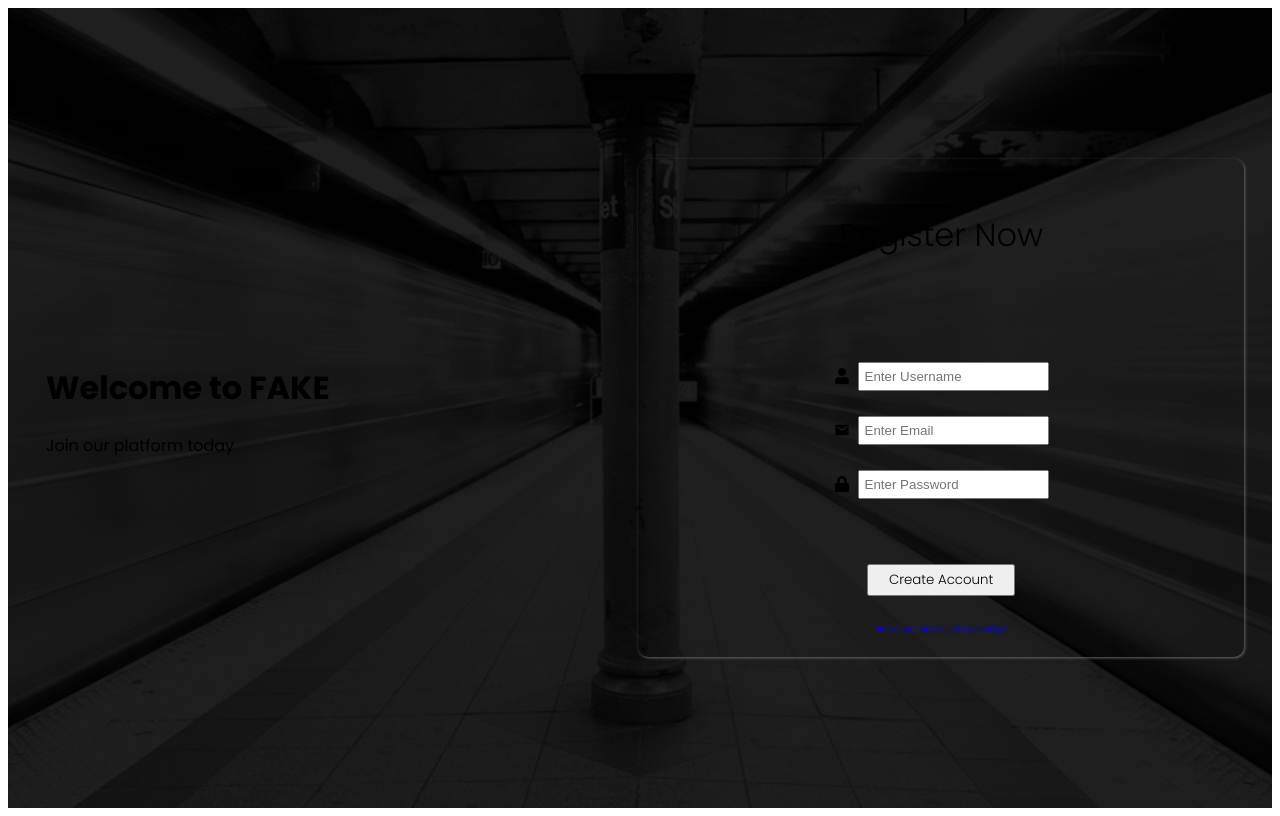
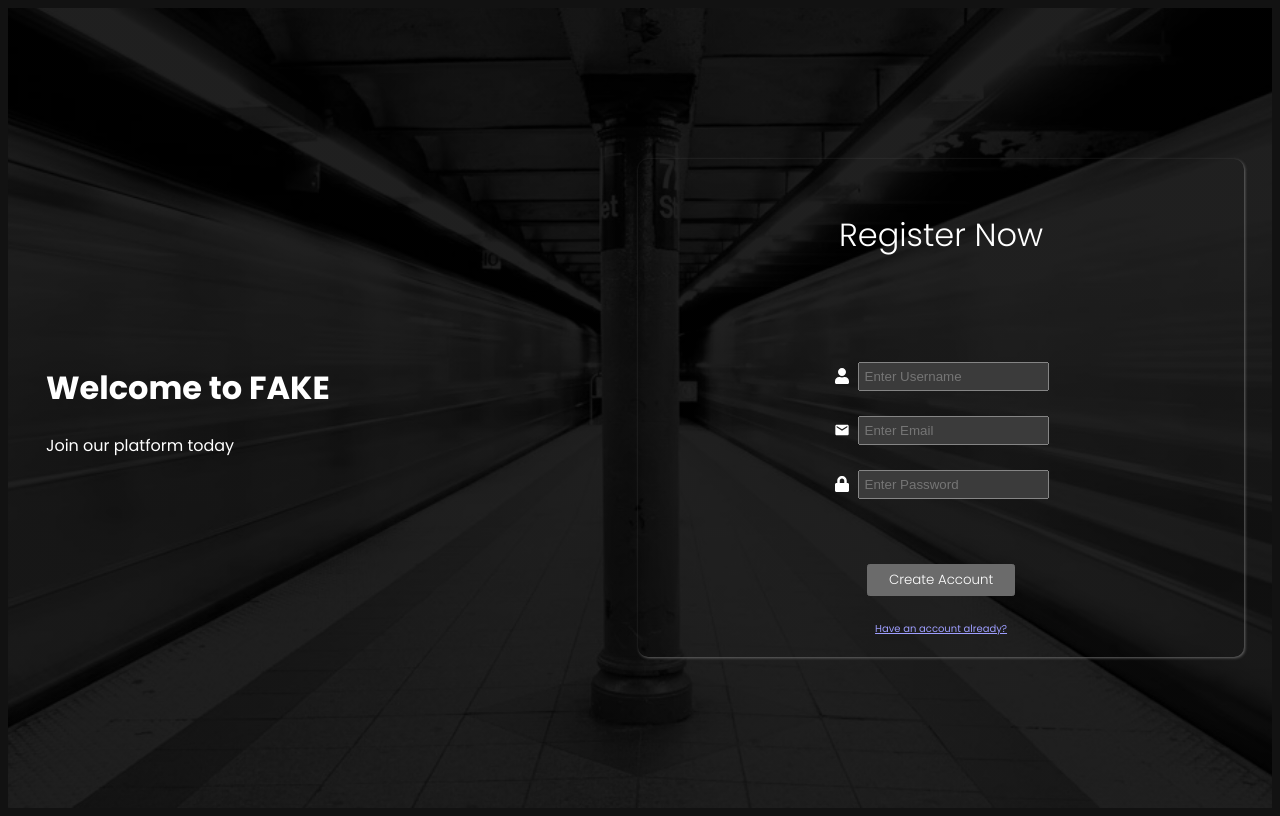
Before and after one commit to JoshGoold/finalproject, a React (Create React App) app: page / in a window 1280 px wide. Built offline with nearby package versions, Linux system fonts and the light colour scheme.

Commit message:
fixed ui

```diff
--- a/src/index.css
+++ b/src/index.css
@@ -2,6 +2,7 @@
 
 html{
     font-family: Poppins;
+    color-scheme: dark;
 }
 .page{
     display: flex;
```
